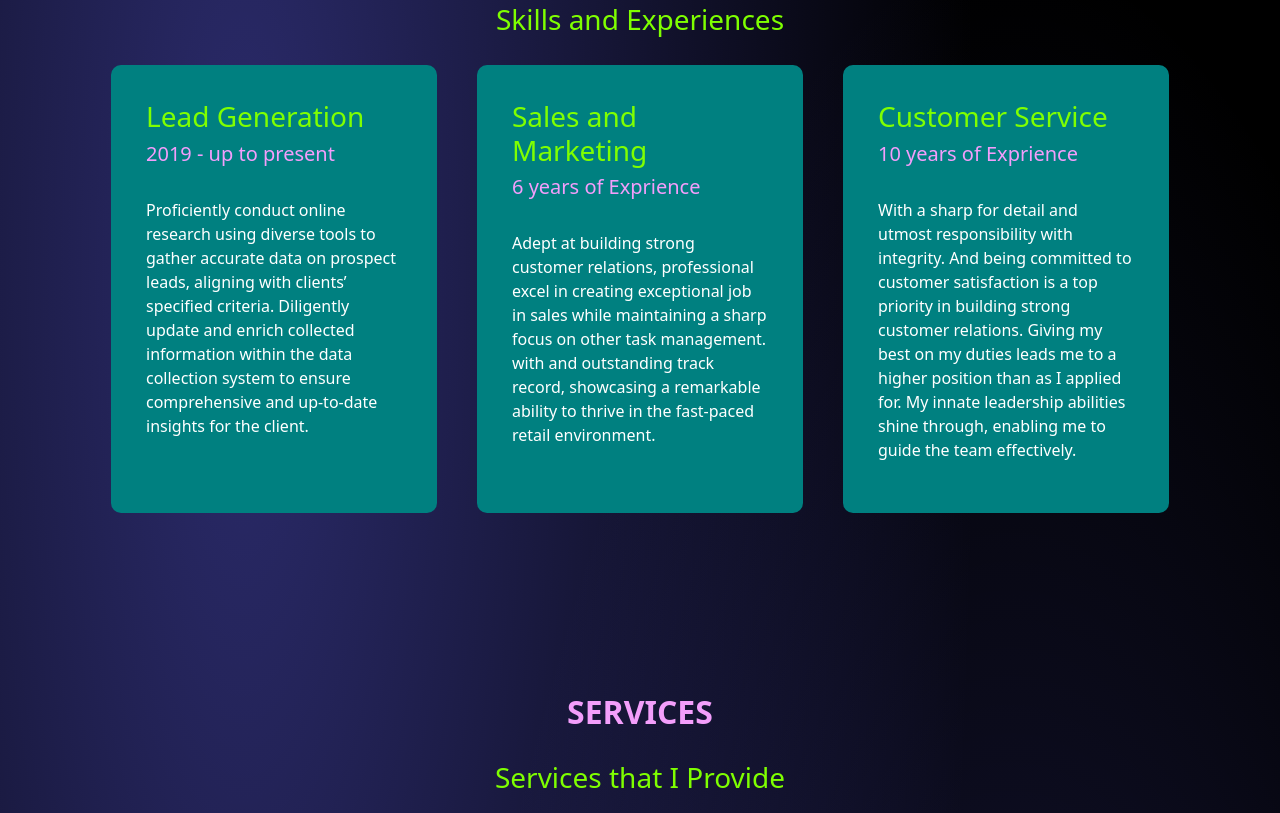
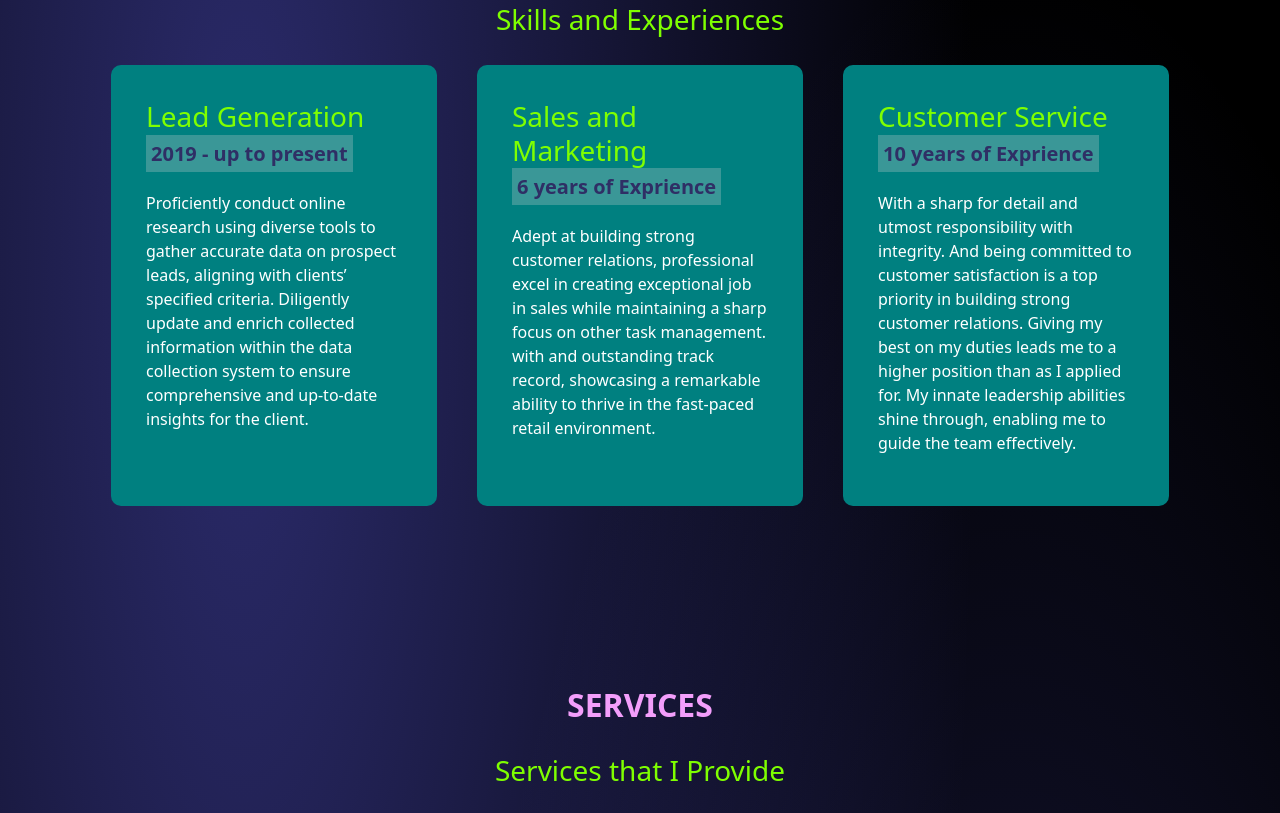
Before and after one commit to Praymasa/kodego-project-portfolio-1, a plain HTML site: page index.html in a window 1280 px wide. Shown: the part 1327-2140 px from the top of the page. Drawn offline with nearby package versions, Linux system fonts and the light colour scheme.

Commit message:
learn more button links fix

```diff
--- a/style.css
+++ b/style.css
@@ -175,7 +175,12 @@ header nav a:hover::before {
 }
 
 #about h5 {
-  color: var(--header-color);
+  display: inline;
+  padding: 5px;
+  margin-bottom: 50px;
+  color: hsl(240, 36%, 29%);
+  font-weight: bold;
+  background-color: rgba(204, 207, 207, 0.281);
 }
 
 #about .about p {
@@ -256,7 +261,7 @@ header nav a:hover::before {
 #services .box-icon a,
 #projects .card a {
   text-decoration: none;
-  color: var(--header-color);
+  color: var(--glowing-color);
   padding: 10px;
   border-radius: 8px;
   justify-content: flex-start;
@@ -265,7 +270,6 @@ header nav a:hover::before {
 
 #services .box-icon a:hover,
 #projects .card a:hover {
-  color: var(--glowing-color);
   border: 2px solid chartreuse;
 }
 
@@ -320,13 +324,14 @@ header nav a:hover::before {
 
 #contact form .half-width {
   display: flex;
+  gap: 1rem;
+  margin-bottom: 1rem;
 }
 
 #contact input,
 textarea {
   display: block;
   width: 100%;
-  margin: 8px;
   padding: 8px;
   border-radius: 10px;
 }
```
Also changed, not shown: index.html (+3 -3 lines).
